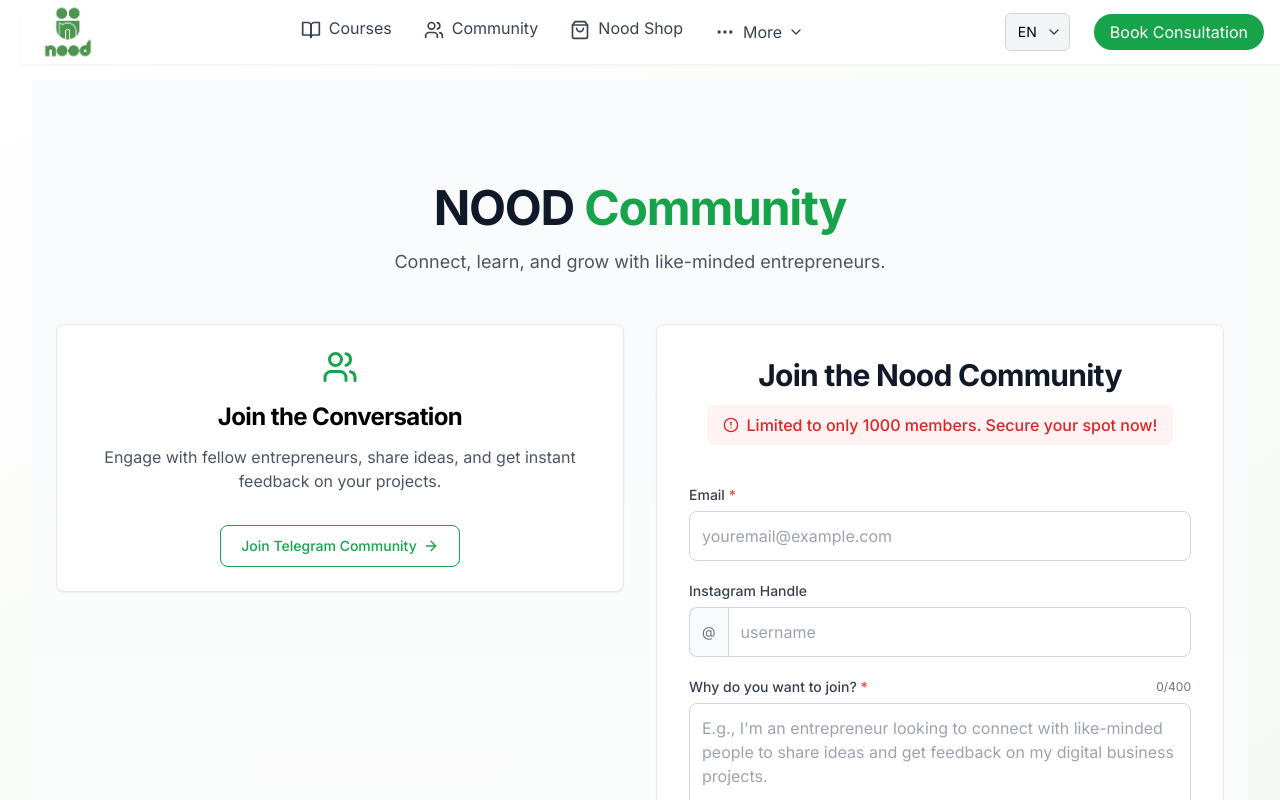
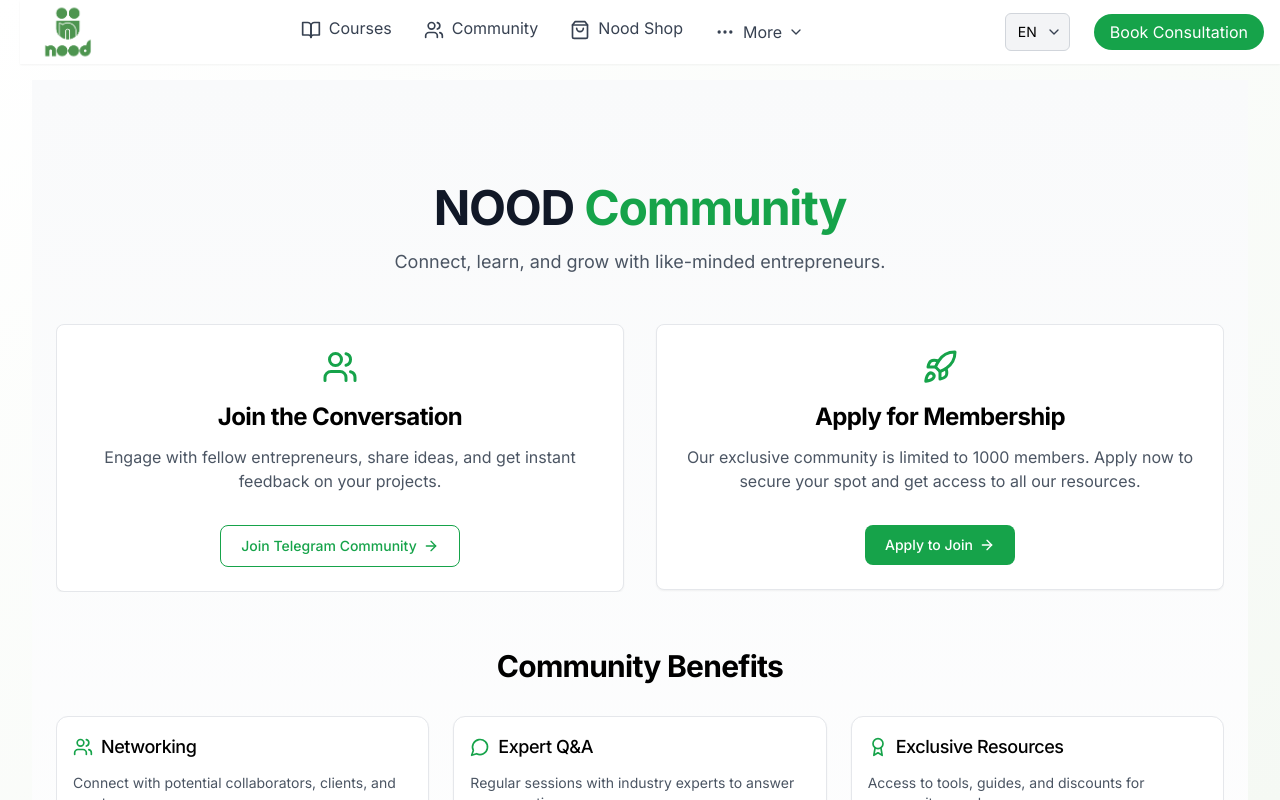
Before and after one commit to EmreGunner/NoodWebMain, a React (Vite) app: page /community in a window 1280 px wide. Shown: the top 800 px of the page. Built offline with nearby package versions, Linux system fonts and the light colour scheme.

Commit message:
changes8

```diff
--- a/src/components/WaitlistForm.tsx
+++ b/src/components/WaitlistForm.tsx
@@ -1,18 +1,50 @@
-import React, { useState } from "react";
-import { motion } from "framer-motion";
-import { AlertCircle } from "lucide-react";
+import React, { useState, useEffect } from "react";
+import { motion, AnimatePresence } from "framer-motion";
+import { AlertCircle, X } from "lucide-react";
 
-export default function WaitlistForm() {
+interface WaitlistFormProps {
+  isOpen: boolean;
+  onClose: () => void;
+}
+
+export default function WaitlistForm({ isOpen, onClose }: WaitlistFormProps) {
   const [formData, setFormData] = useState({
     email: "",
     instagram: "",
     projectDescription: ""
   });
   const [status, setStatus] = useState("idle"); // idle, submitting, success, error
-  const [showPopup, setShowPopup] = useState(false);
+  const [showSuccessPopup, setShowSuccessPopup] = useState(false);
   const [errors, setErrors] = useState<{[key: string]: string}>({});
   const [charCount, setCharCount] = useState(0);
   const MAX_CHARS = 400;
+
+  // Close with escape key
+  useEffect(() => {
+    const handleEsc = (event: KeyboardEvent) => {
+      if (event.key === 'Escape' && isOpen && !showSuccessPopup) {
+        onClose();
+      }
+    };
+    window.addEventListener('keydown', handleEsc);
+
+    return () => {
+      window.removeEventListener('keydown', handleEsc);
+    };
+  }, [isOpen, onClose, showSuccessPopup]);
+
+  // Prevent body scrolling when modal is open
+  useEffect(() => {
+    if (isOpen) {
+      document.body.style.overflow = 'hidden';
+    } else {
+      document.body.style.overflow = 'auto';
+    }
+
+    return () => {
+      document.body.style.overflow = 'auto';
+    };
+  }, [isOpen]);
 
   const handleInputChange = (e: React.ChangeEvent<HTMLInputElement | HTMLTextAreaElement>) => {
     const { name, value } = e.target;
@@ -104,7 +136,7 @@ export default function WaitlistForm() {
 
       // Show success state
       setStatus("success");
-      setShowPopup(true);
+      setShowSuccessPopup(true);
       setFormData({
         email: "",
         instagram: "",
@@ -117,12 +149,33 @@ export default function WaitlistForm() {
     }
   };
 
-  const closePopup = () => {
-    setShowPopup(false);
+  const closeSuccessPopup = () => {
+    setShowSuccessPopup(false);
+    onClose();
   };
 
+  // If the modal is not open, don't render anything
+  if (!isOpen) return null;
+
   return (
-    <div className="waitlist-form w-full bg-white p-6 md:p-8 flex flex-col">
+    <AnimatePresence>
+      {isOpen && (
+        <div className="waitlist-form fixed inset-0 z-50 flex items-center justify-center p-4 bg-black bg-opacity-60">
+          <motion.div
+            initial={{ opacity: 0, scale: 0.95, y: 20 }}
+            animate={{ opacity: 1, scale: 1, y: 0 }}
+            exit={{ opacity: 0, scale: 0.95, y: 20 }}
+            transition={{ duration: 0.2 }}
+            className="relative w-full max-w-md bg-white rounded-xl shadow-lg p-6 md:p-8 flex flex-col max-h-[90vh] overflow-y-auto"
+          >
+            <button
+              onClick={onClose}
+              className="absolute top-3 right-3 text-gray-400 hover:text-gray-600 transition-colors"
+              aria-label="Close form"
+            >
+              <X size={20} />
+            </button>
+
             <div className="text-center mb-6">
               <h2 className="text-2xl md:text-3xl font-bold mb-3 text-gray-900">
                 Join the Nood Community
@@ -229,18 +282,25 @@ export default function WaitlistForm() {
             </form>
 
             {/* Success Popup */}
-      {showPopup && (
-        <div className="fixed inset-0 bg-black bg-opacity-60 flex items-center justify-center z-50 px-4">
+            <AnimatePresence>
+              {showSuccessPopup && (
+                <motion.div
+                  initial={{ opacity: 0 }}
+                  animate={{ opacity: 1 }}
+                  exit={{ opacity: 0 }}
+                  className="fixed inset-0 bg-black bg-opacity-60 flex items-center justify-center z-50 px-4"
+                >
                   <motion.div
                     initial={{ scale: 0.9, opacity: 0 }}
                     animate={{ scale: 1, opacity: 1 }}
+                    exit={{ scale: 0.9, opacity: 0 }}
                     className="bg-white rounded-xl p-6 max-w-md w-full relative shadow-lg"
                   >
                     <button
-              onClick={closePopup}
+                      onClick={closeSuccessPopup}
                       className="absolute top-3 right-3 text-gray-400 hover:text-gray-600 transition-colors"
                     >
-              ✕
+                      <X size={18} />
                     </button>
                     <div className="text-center">
                       <div className="w-16 h-16 bg-green-50 rounded-full flex items-center justify-center mx-auto mb-4 border-2 border-green-100">
@@ -253,7 +313,7 @@ export default function WaitlistForm() {
                         Thanks for applying to the Nood community! We'll review your application and be in touch soon.
                       </p>
                       <motion.button
-                onClick={closePopup}
+                        onClick={closeSuccessPopup}
                         whileHover={{ scale: 1.02 }}
                         whileTap={{ scale: 0.98 }}
                         className="w-full p-3 bg-primary text-white rounded-lg hover:bg-primary/90 transition-colors font-medium"
@@ -262,11 +322,15 @@ export default function WaitlistForm() {
                       </motion.button>
                     </div>
                   </motion.div>
-        </div>
+                </motion.div>
               )}
+            </AnimatePresence>
 
             {/* Hidden iframe for form submission */}
             <iframe id="hidden-form-iframe" name="hidden-form-iframe" style={{display: 'none'}} title="Hidden Form Target"></iframe>
+          </motion.div>
         </div>
+      )}
+    </AnimatePresence>
   );
 }
--- a/src/pages/Community.tsx
+++ b/src/pages/Community.tsx
@@ -1,10 +1,12 @@
-import React from 'react';
+import React, { useState } from 'react';
 import { motion } from 'framer-motion';
 import { ArrowRight, Users, MessageCircle, Zap, Award, Globe, Rocket } from 'lucide-react';
 import Card from '../components/Card';
 import WaitlistForm from '../components/WaitlistForm';
 
 const Community: React.FC = () => {
+  const [isWaitlistOpen, setIsWaitlistOpen] = useState(false);
+
   const benefits = [
     { icon: Users, title: 'Networking', description: 'Connect with potential collaborators, clients, and mentors.' },
     { icon: MessageCircle, title: 'Expert Q&A', description: 'Regular sessions with industry experts to answer your questions.' },
@@ -34,6 +36,14 @@ const Community: React.FC = () => {
         stiffness: 100
       }
     }
+  };
+
+  const openWaitlistForm = () => {
+    setIsWaitlistOpen(true);
+  };
+
+  const closeWaitlistForm = () => {
+    setIsWaitlistOpen(false);
   };
 
   return (
@@ -80,8 +90,22 @@ const Community: React.FC = () => {
           </motion.div>
 
           <motion.div variants={itemVariants} className="h-full">
-            <Card className="w-full rounded-2xl shadow-sm hover:shadow transition-all overflow-hidden border border-gray-200 hover:border-primary/20">
-              <WaitlistForm />
+            <Card className="p-5 md:p-6 flex flex-col items-center text-center w-full border border-gray-200 rounded-2xl hover:border-primary/20 transition-all shadow-sm hover:shadow">
+              <Rocket className="text-primary mb-4" size={36} />
+              <h2 className="text-2xl font-bold mb-3">Apply for Membership</h2>
+              <p className="text-gray-600 mb-6">
+                Our exclusive community is limited to 1000 members. Apply now to secure your spot and get access to all our resources.
+              </p>
+              <div className="flex justify-center mt-2">
+                <motion.button
+                  onClick={openWaitlistForm}
+                  whileHover={{ scale: 1.02 }}
+                  whileTap={{ scale: 0.98 }}
+                  className="inline-flex items-center justify-center px-5 py-2.5 rounded-lg text-sm font-medium bg-primary text-white hover:bg-primary/90 transition-colors"
+                >
+                  Apply to Join <ArrowRight className="ml-1.5" size={16} />
+                </motion.button>
+              </div>
             </Card>
           </motion.div>
         </motion.section>
@@ -123,9 +147,7 @@ const Community: React.FC = () => {
               Join Telegram <ArrowRight className="ml-1.5" size={16} />
             </motion.a>
             <motion.button
-              onClick={() => {
-                document.querySelector('.waitlist-form')?.scrollIntoView({ behavior: 'smooth', block: 'center' });
-              }}
+              onClick={openWaitlistForm}
               whileHover={{ scale: 1.02 }}
               whileTap={{ scale: 0.98 }}
               className="border border-white text-white text-sm px-5 py-2.5 rounded-lg hover:bg-white/10 transition-colors inline-flex items-center justify-center font-medium"
@@ -135,6 +157,9 @@ const Community: React.FC = () => {
           </div>
         </motion.section>
       </div>
+
+      {/* Waitlist Form Popup */}
+      <WaitlistForm isOpen={isWaitlistOpen} onClose={closeWaitlistForm} />
     </motion.div>
   );
 };
```
Lines whose indentation alone changed are shown as unchanged.
